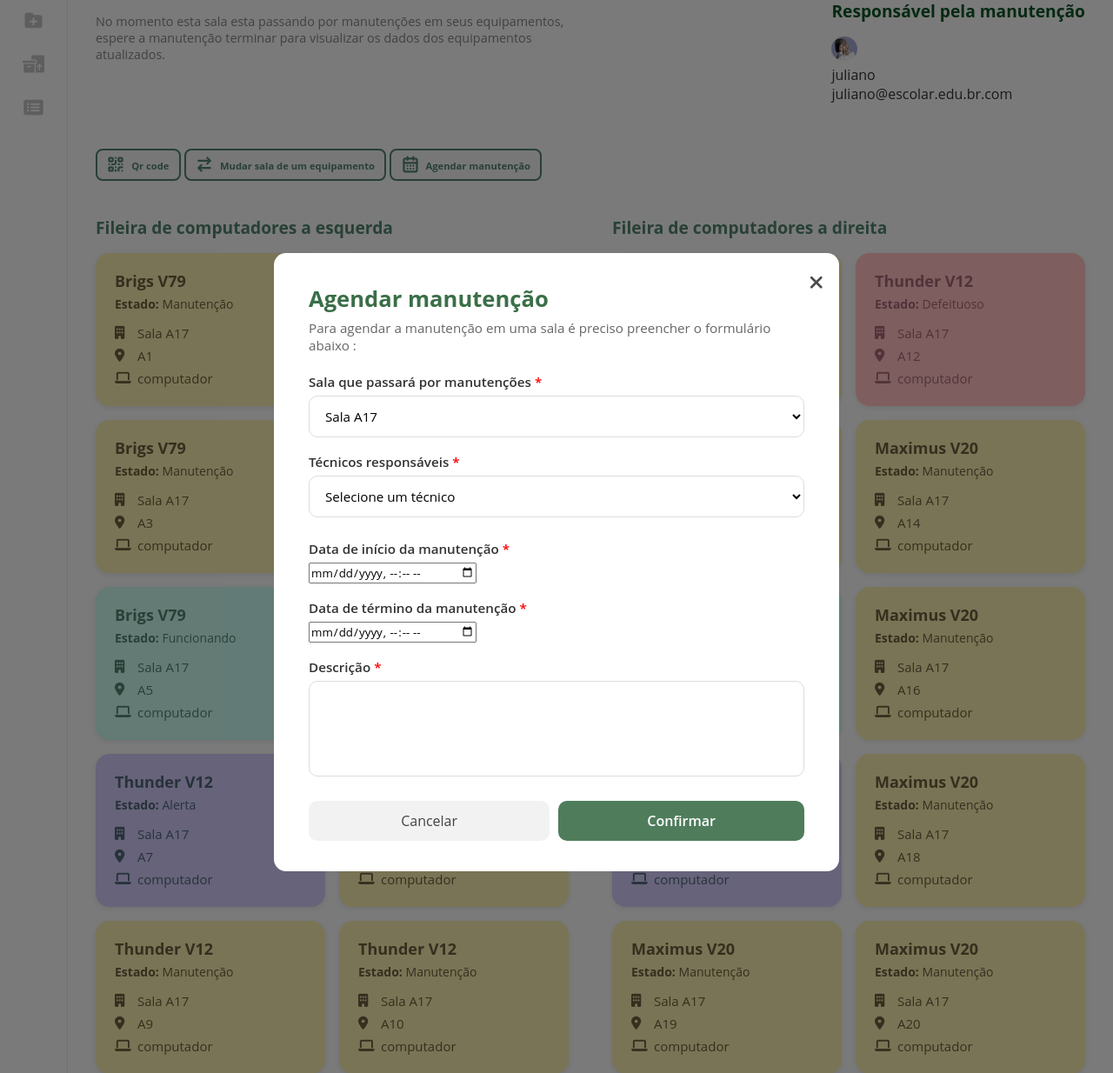
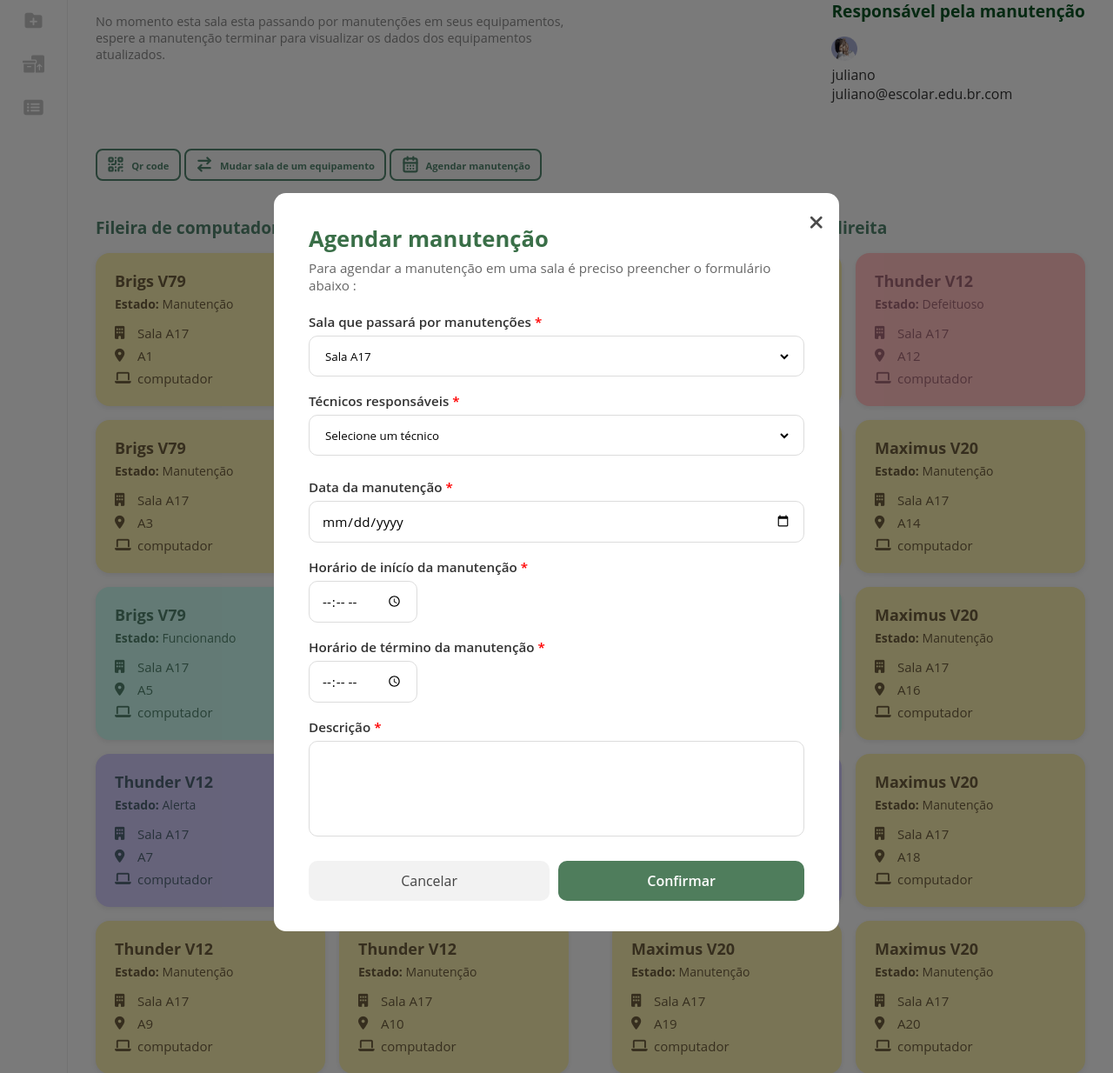
Before and after one commit to O-GALT/GALT, a Django app: page /locais/salas/ in a window 1280 px wide, after a click on "Agendar manutenção". Shown: the part 242-1476 px from the top of the page at 87% size. Run offline with Django 5.2, Linux system fonts and the light colour scheme.

Commit message:
Mudar os types dos inputs do formulário de agendamento de manutenção

```diff
--- a/locais/static/locais/css/partials/agendar_manutencao_modal/agendar_manutencao_modal.css
+++ b/locais/static/locais/css/partials/agendar_manutencao_modal/agendar_manutencao_modal.css
@@ -77,35 +77,32 @@ label span {
     color: red;
 }
 
-.select-box select {
+
+select {
+    width: 100%;
+    background-color: transparent;
+    border: none;
+}
+
+select::selection{
+    border: none;
+}
+
+
+input , .select-box{
     width: 100%;
     padding: 12px 14px;
     border: 1px solid #dcdcdc;
     border-radius: 10px;
     font-size: 0.95rem;
-    background: white;
 }
 
-.input-icon {
-    position: relative;
-}
-
-.input-icon input[type="date"] {
-    width: 100%;
-    padding: 12px 40px 12px 14px;
+input[type="time"] {
+    width: 125px;
+    padding: 12px 14px;
     border: 1px solid #dcdcdc;
     border-radius: 10px;
     font-size: 0.95rem;
-}
-
-.calendar-icon {
-    position: absolute;
-    right: 12px;
-    top: 50%;
-    transform: translateY(-50%);
-    font-size: 18px;
-    opacity: 0.6;
-    pointer-events: none;
 }
 
 textarea {
--- a/locais/templates/locais/paginas/predio/predio.html
+++ b/locais/templates/locais/paginas/predio/predio.html
@@ -26,7 +26,7 @@
                 {% include 'locais/partials/cards_metricas_predio/card_metricas_predio.html' with titulo='Reportes abertos' quantidade='50' porcentagem='+15.03%' tipo_card='reportes-abertos' %}
                 {% include 'locais/partials/cards_metricas_predio/card_metricas_predio.html' with titulo='Manutenções agendadas para hoje' quantidade='25' porcentagem='+6.08%' tipo_card='manutencoes-agendadas' %}
                 {% include 'locais/partials/cards_metricas_predio/card_metricas_predio.html' with titulo='Salas que precisam de cuidados' quantidade='10' porcentagem='+11.01%' tipo_card='salas-cuidados' %}
-                {% include 'locais/partials/cards_metricas_predio/card_metricas_predio.html' with titulo='Salas inviaveis para uso' quantidade='7' porcentagem='-0.03%' tipo_card='salas-inviaveis' %}
+                {% include 'locais/partials/cards_metricas_predio/card_metricas_predio.html' with titulo='Manutenções pendentes' quantidade='7' porcentagem='-0.03%' tipo_card='salas-inviaveis' %}
             </section>
 
             <section class="estado-sala-equipamento">
--- a/locais/templates/locais/paginas/sala/sala.html
+++ b/locais/templates/locais/paginas/sala/sala.html
@@ -5,12 +5,13 @@
     <link rel="stylesheet" href="{% static 'locais/css/paginas/sala/sala.css' %}">
     <link rel="stylesheet" href="{% static 'core/css/partials/botao/botao_modal.css' %}">
     <link rel="stylesheet" href="{% static 'locais/css/partials/cards/equipamento/equipamento_card.css' %}">
+
+    <!-- link do css dos modais -->
     <link rel="stylesheet" href="{% static 'core/css/partials/qr_modal/qr_modal.css' %}">
     <link rel="stylesheet"
           href="{% static 'locais/css/partials/agendar_manutencao_modal/agendar_manutencao_modal.css' %}">
     <link rel="stylesheet"
           href="{% static 'core/css/partials/alterar_localizacao_do_equipamento_modal/alterar_localizacao_do_equipamento_modal.css' %}">
-
 {% endblock %}
 
 {% block header %}
--- a/locais/templates/locais/partials/agendar_manutencao_modal/agendar_manutencao_modal.html
+++ b/locais/templates/locais/partials/agendar_manutencao_modal/agendar_manutencao_modal.html
@@ -48,17 +48,18 @@
 
             <!-- Datas -->
             <div class="form-group">
-                <label>Data de início da manutenção <span>*</span></label>
-                <div class="input-icon">
-                    <input type="datetime-local" name="start_date"/>
-                </div>
+                <label>Data da manutenção <span>*</span></label>
+                    <input type="date" name="date"/>
             </div>
 
             <div class="form-group">
-                <label>Data de término da manutenção <span>*</span></label>
-                <div class="input-icon">
-                    <input type="datetime-local" name="end_date"/>
+                <label>Horário de inícío da manutenção <span>*</span></label>
+                    <input type="time" name="start_hour"/>
             </div>
+
+            <div class="form-group">
+                <label>Horário de término da manutenção <span>*</span></label>
+                    <input type="time" name="end_hour"/>
             </div>
 
             <!-- Descrição -->
```
Lines whose indentation alone changed are shown as unchanged.
